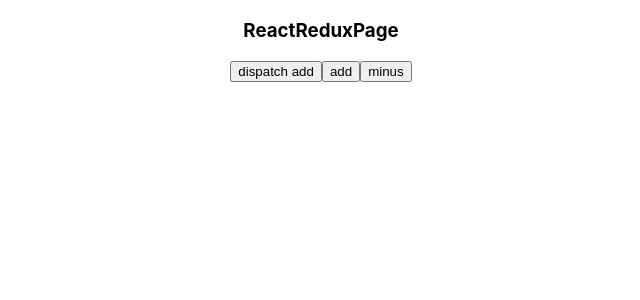
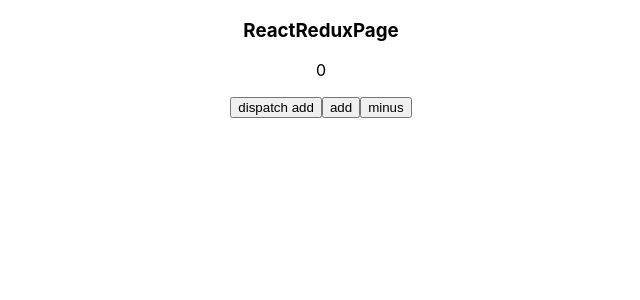
Before and after one commit to GaoLib/react-study, a React (Create React App) app: page / in a window 1280 px wide. Shown: the top 300 px of the page, without its empty margins (319-959 px from the left). Built offline with nearby package versions, Linux system fonts and the light colour scheme.

Commit message:
feat: custom connect

```diff
--- a/src/gReactRedux/index.js
+++ b/src/gReactRedux/index.js
@@ -1,4 +1,4 @@
-import React from 'react'
+import React, { useContext, useEffect, useReducer } from 'react'
 
 const Context = React.createContext()
 
@@ -11,7 +11,18 @@ export function Provider({ store, children }) {
 export const connect = (mapStateToProps, mapDispatchToProps) => (
   WarpperComponent
 ) => (props) => {
-  return <WarpperComponent />
+  const store = useContext(Context)
+  const stateProps = mapStateToProps(store.getState())
+  const dispatchProps = { dispatch: store.dispatch }
+
+  const [, forceUpdate] = useReducer((x) => x+1, 0)
+  useEffect(() => {
+    store.subscribe(() => {
+      forceUpdate()
+    })
+  }, [store])
+
+  return <WarpperComponent {...props} {...stateProps} {...dispatchProps} />
 }
 
 function bindActionCreator(creator, dispatch) {
```
